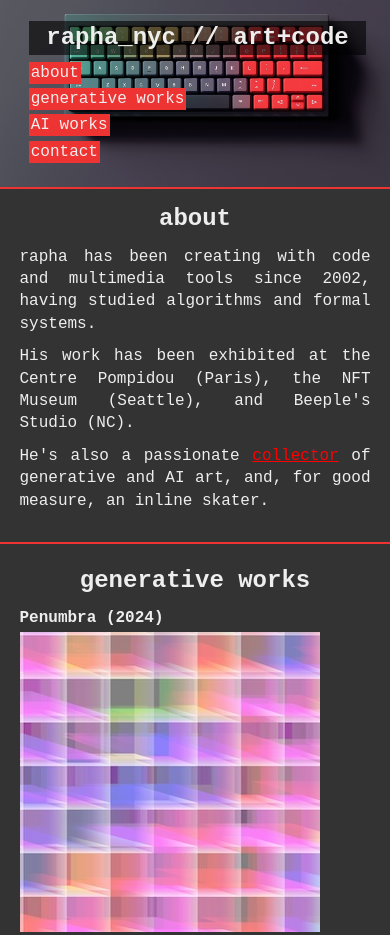
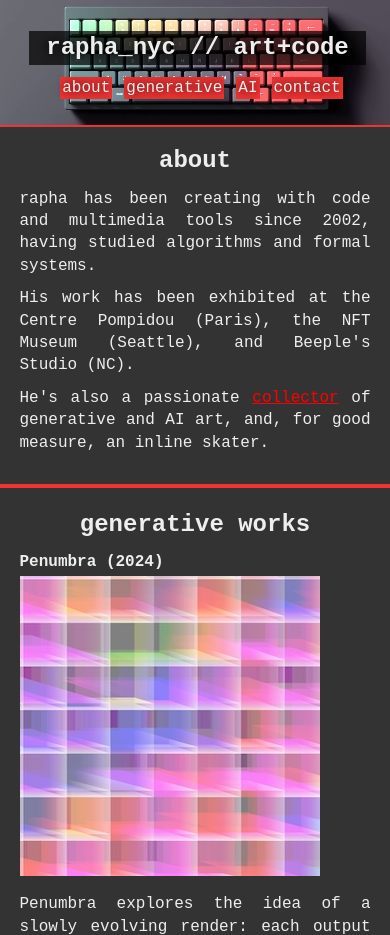
Before and after one commit to raph-431/github, a plain HTML site: page mobile.html in a window 390 px wide. Shown: the top 935 px of the page. Drawn offline with Linux system fonts and the light colour scheme.

Commit message:
new file:   img/keyboard_mobile.jpg 	modified:   mobile.html 	modified:   mobile_style.css

```diff
--- a/mobile.html
+++ b/mobile.html
@@ -16,8 +16,8 @@
             <nav>
                 <ul>
                     <li><a href="#about">about</a></li>
-                    <li><a href="#generative">generative works</a></li>
-                    <li><a href="#ai">AI works</a></li>
+                    <li><a href="#generative">generative</a></li>
+                    <li><a href="#ai">AI</a></li>
                     <li><a href="#socials">contact</a></li>
                 </ul>
             </nav>
@@ -102,7 +102,9 @@
     <section id="socials">
         <div class="container">
             <h2>contact</h2>
-            <p>X: @rapha_nyc // FC: @rapha-nyc // IG: @raphanyc</p>
+            <p>X: <a href="https://x.com/rapha_nyc" target="_blank">rapha_nyc</a> //
+                FC:<a href="https://warpcast.com/rapha-nyc" target="_blank">rapha-nyc</a>
+                // IG: <a href="https://www.instagram.com/raphanyc/" target="_blank">@raphanyc</a></p>
         </div>
     </section>
     </main>
--- a/mobile_style.css
+++ b/mobile_style.css
@@ -15,7 +15,7 @@ body {
 }
 
 main {
-    padding-top: 180px;
+    padding-top: 120px;
     /* padding-bottom: 100px; */
 }
 
@@ -30,12 +30,13 @@ header {
     padding-left: 10px;
     padding-right: 5px;
     padding-top: 1px;
-    padding-bottom: 2px;
-    background-image: url(img/keyboard3.jpg);
+    padding-bottom: 4px;
+    margin-bottom: 4px;
+    background-image: url(img/keyboard_mobile.jpg);
     background-size: cover;
     background-position: center;
     background-repeat: no-repeat;
-    /* text-shadow: 0 0 10px #000; */
+    text-shadow: 0 0 10px #000;
 
     /* background-blend-mode:; */
     /* background-clip: text; */
@@ -44,8 +45,10 @@ header {
 }
 
 header h2 {
+    margin-top: 10px;
+    margin-bottom: 0px;
     text-align: center;
-    background-color: rgba(0, 0, 0, 0.6);
+    background-color: rgba(0, 0, 0, 0.7);
     color: #eee;
 }
 /* header nav {
@@ -56,13 +59,13 @@ header nav ul {
     justify-content: center;
     list-style: none;
     list-style-type: none;
-    padding-top: 5px;
+    padding-top: 10px;
 }
 
 header nav ul li {
 
     margin: 2px 2px;
-    margin-left: 0px;
+    margin-left: 10px;
 }
 
 header nav ul li a {
@@ -97,7 +100,7 @@ img {
 }
 
 section {
-    margin: 2px 0;
+    margin: 4px 0;
     background-color: #333;
     color: #eee;
 }
@@ -141,12 +144,11 @@ footer {
     padding-top: 1px;
     text-align: center;
     box-shadow: 0 -2px 5px rgba(0, 0, 0, 0.1);
-    text-align: center;
 }
 
 /* Responsive design */
 @media (max-width: 768px) {
     header nav ul {
-        flex-direction: column;
+        flex-direction: row;
     }
 }
```
Also changed, not shown: img/keyboard_mobile.jpg (added).
